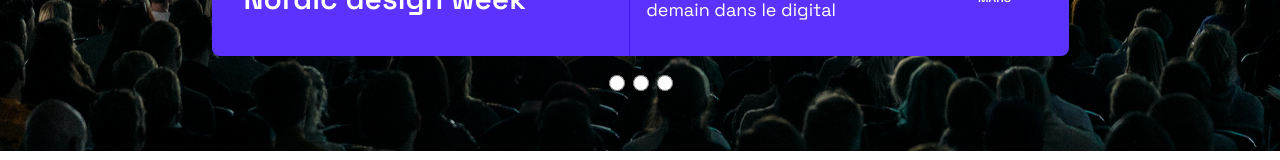
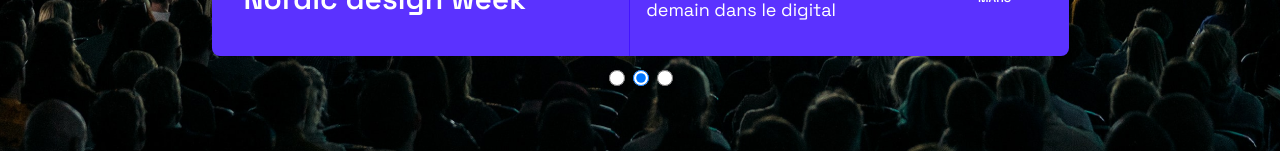
Before and after one commit to Nonnorso/Debuggez-le-site-d-une-agence-d-evenementiel, a React (Create React App) app: page / in a window 1280 px wide. Shown: the part 515-675 px from the top of the page. Built offline with nearby package versions, Linux system fonts and the light colour scheme.

Commit message:
correction d'affichage du bulletpoint pour chaque image du slider

```diff
--- a/src/containers/Slider/index.js
+++ b/src/containers/Slider/index.js
@@ -7,21 +7,26 @@ import "./style.scss";
 const Slider = () => {
   const { data } = useData();
   const [index, setIndex] = useState(0);
-  const byDateDesc = data?.focus.sort((evtA, evtB) =>
+  const byDateAsc = data?.focus.sort((evtA, evtB) =>
     new Date(evtA.date) > new Date(evtB.date) ? 1 : -1
   ) || [];
+
   const nextCard = () => {
     setTimeout(
-      () => setIndex((index + 1) % byDateDesc.length),
+      () => {
+        setIndex((index + 1) % byDateAsc.length);
+      },
       5000
     );
   };
+
   useEffect(() => {
     nextCard();
-  }, [index, byDateDesc]);
+  }, [index, byDateAsc]);
+
   return (
     <div className="SlideCardList">
-      {byDateDesc?.map((event, idx) => (
+      {byDateAsc?.map((event, idx) => (
         <div
           key={event.id}
           className={`SlideCard SlideCard--${
@@ -36,23 +41,23 @@ const Slider = () => {
               <div>{getMonth(new Date(event.date))}</div>
             </div>
           </div>
+        </div>
+      ))}
       <div className="SlideCard__paginationContainer">
         <div className="SlideCard__pagination">
-              {byDateDesc.map((_, radioIdx) => (
+          {byDateAsc.map((_, radioIdx) => (
             /* eslint-disable react/no-array-index-key */
             <input
-                  key={`${event.id}-${radioIdx}`}
+              key={`radio-${radioIdx}`}
               type="radio"
               name="radio-button"
-                  checked={idx === radioIdx}
+              checked={index === radioIdx}
             />
             /* eslint-enable react/no-array-index-key */
           ))}
         </div>
       </div>
     </div>
-      ))}
-    </div>
   );
 };
 
```
Lines whose indentation alone changed are shown as unchanged.
